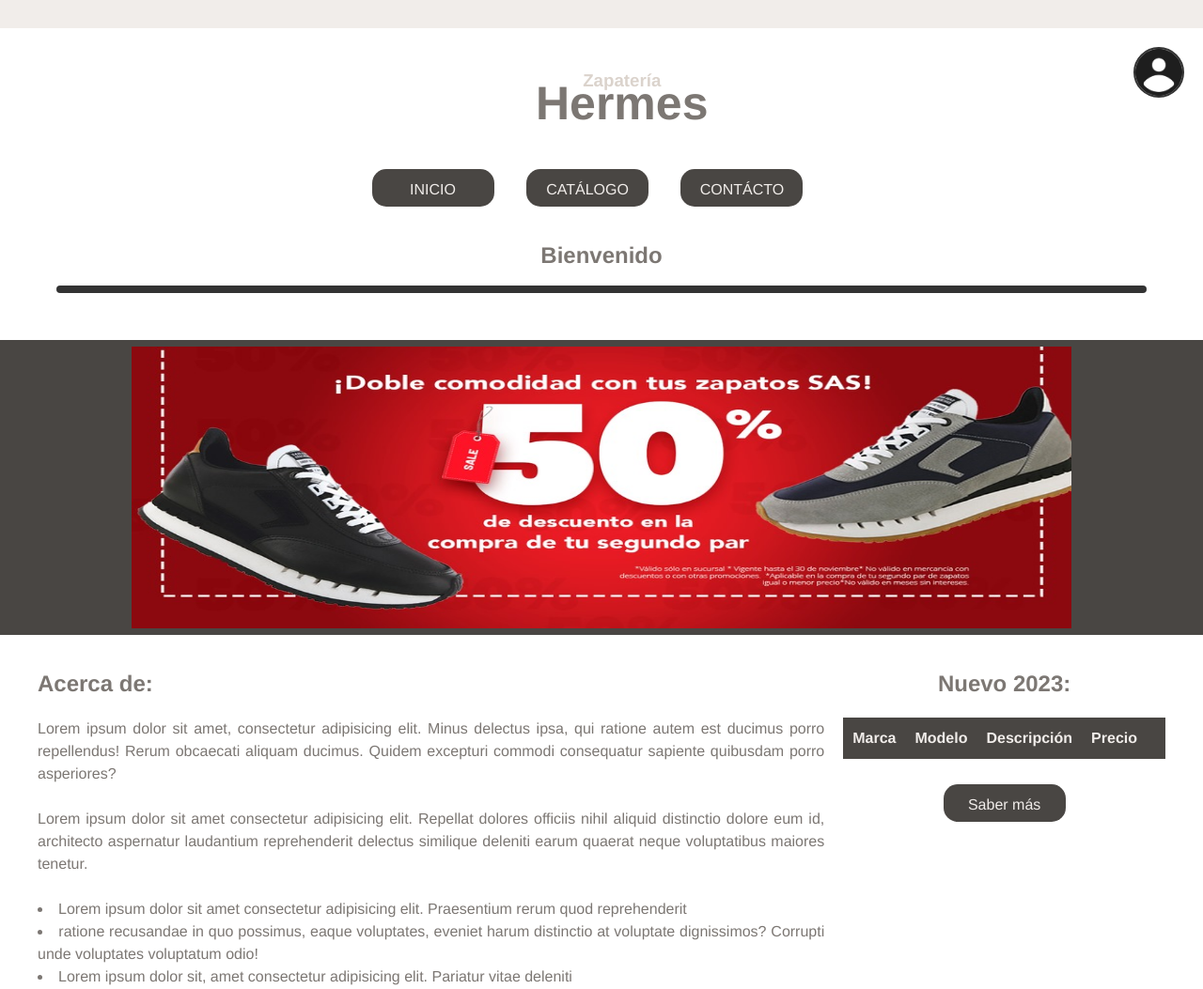
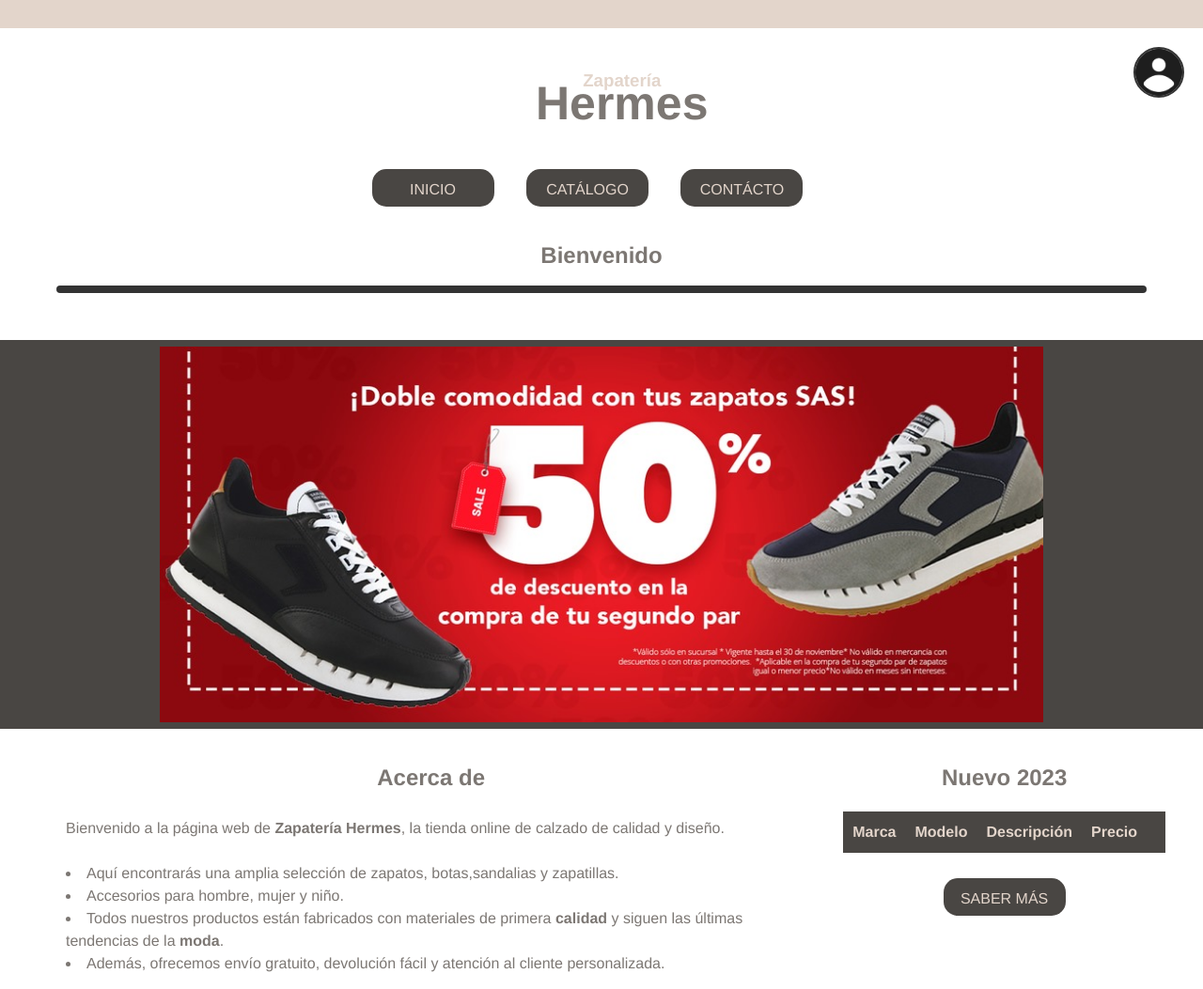
Before and after one commit to DenilsonNM/SISZAP1-HERMES, a PHP site: page / in a window 1280 px wide. Shown: the top 1053 px of the page at 94% size. Run offline with PHP 8.4, Linux system fonts and the light colour scheme; data that the repository does not hold is empty.

Commit message:
muchos cambios xD

```diff
--- a/enviarencargo.php
+++ b/enviarencargo.php
@@ -15,9 +15,9 @@
 
 <body>
   <div class="divtitulo">
-    <h2>Encargo Enviado</h2>
+    <h2>Correo Enviado</h2>
     <div class="lineanegra"></div>
-    <h3>En el transcurso del día su encargo será atendido. ¡Gracias por confiar en nosotros! <br> Que tenga un lindo día.
+    <h3>¡Gracias por confiar en nosotros! <br> Que tenga un lindo día.
     </h3>
 </body>
 
--- a/index.php
+++ b/index.php
@@ -19,26 +19,32 @@
   </div>
 
   <div class="ofertalogo">
-    <img src="images/ofetafondo.png" alt="" width="1000" height="300">
+    <div class="ofertaimg">
+      <!-- <img src="images/ofetafondo.png" alt="" width="1000" height="300"> -->
+    </div>
+
   </div>
 
   <div class="tablaten">
     <div class="acercade">
-      <h2>Acerca de:</h2>
-      <br>
-      <p>Lorem ipsum dolor sit amet, consectetur adipisicing elit. Minus delectus ipsa, qui ratione autem est ducimus porro repellendus! Rerum obcaecati aliquam ducimus. Quidem excepturi commodi consequatur sapiente quibusdam porro asperiores?
-        <br><br>
-        Lorem ipsum dolor sit amet consectetur adipisicing elit. Repellat dolores officiis nihil aliquid distinctio dolore eum id, architecto aspernatur laudantium reprehenderit delectus similique deleniti earum quaerat neque voluptatibus maiores tenetur.
-        <br><br>
-        <li>
-          Lorem ipsum dolor sit amet consectetur adipisicing elit. Praesentium rerum quod reprehenderit
-        </li>
-        <li> ratione recusandae in quo possimus, eaque voluptates, eveniet harum distinctio at voluptate dignissimos? Corrupti unde voluptates voluptatum odio!</li>
-        <li>Lorem ipsum dolor sit, amet consectetur adipisicing elit. Pariatur vitae deleniti</li>
-      </p>
+      <h2>Acerca de</h2>
+      <div class="acercade2">
+        <p>Bienvenido a la página web de <span>Zapatería Hermes</span>, la tienda online de calzado de calidad y diseño.
+          <br><br>
+          <li>Aquí encontrarás una amplia selección de zapatos, botas,sandalias y zapatillas.</li>
+          <li>Accesorios para hombre, mujer y niño.
+          </li>
+          <li>Todos nuestros productos están fabricados con materiales de primera <span>calidad</span> y siguen las últimas tendencias de la <span>moda</span>.
+          </li>
+          <li>Además, ofrecemos envío gratuito, devolución fácil y atención al cliente personalizada.
+          </li>
+          <br>
+          Nuestra misión es satisfacer las necesidades y expectativas de nuestros clientes, brindándoles una experiencia de compra cómoda, segura y agradable. Te invitamos a explorar nuestro <a href="catalogo.php">catálogo</a> y a <a href="encargo.php">contactarnos</a> si tienes alguna duda o sugerencia. Gracias por elegir Zapatería, tu tienda online de confianza.
+        </p>
+      </div>
     </div>
     <div class="tablalentes">
-      <h2>Nuevo 2023:</h2>
+      <h2>Nuevo 2023</h2>
       <br>
       <table class="tendencias">
         <tr>
@@ -70,13 +76,13 @@
         mysqli_free_result($resultado)
         ?>
       </table>
-      <a href="catalogo.php">Saber más</a>
+      <a href="catalogo.php">SABER MÁS</a>
     </div>
   </div>
   <div class="video">
     <iframe class="" width="100%" height="415" src="https://www.youtube.com/embed/FMmIvmbZ-6c?autoplay=1&mute=1&loop=1&controls=0&si=_7BIWBceVhFj-8o6" title="YouTube video player" frameborder="0" allow="autoplay; clipboard-write; encrypted-media; gyroscope; picture-in-picture; web-share; loop"></iframe>
     <br><br>
-    <h2>Entérate de lo ultimo en moda.</h2>
+    <h2>Entérate de lo ultimo en moda</h2>
   </div>
 
   <?php
--- a/login/altaprod.php
+++ b/login/altaprod.php
@@ -20,7 +20,7 @@
   <div class="formlogin">
     <form action="guardarprod.php" method="POST" enctype="multipart/form-data">
       <fieldset>
-        <img src="../images/lenteslogo.png" alt="loginlogo" width="60">
+        <img src="../images/zaplogo.png" alt="loginlogo" width="60">
         <br>
         <label for="marca">Marca:</label>
         <br>
@@ -52,7 +52,7 @@
         <br>
         <input type="number" id="stock" name="stock" required>
         <br><br>
-        <input class="formlogininput" type="submit" value="GUARDAR">
+        <input class="formlogininput" type="submit" value="GUARDAR" onclick="return confirm('¿Estás seguro de que desea continuar')">
       </fieldset>
     </form>
   </div>
--- a/style.css
+++ b/style.css
@@ -16,14 +16,14 @@
 /* include menu */
 
 .divtop {
-  background-color: #f1edea;
+  background-color: #e3d5cb;
   text-align: center;
   padding: 5px;
   color: #7c7773;
   height: 30px;
 }
 .logonom h3 {
-  color: #dbd3cc;
+  color: #e3d5cb;
 }
 .divtop2 {
   padding: 20px;
@@ -69,11 +69,12 @@
   text-decoration: none;
   width: 130px;
   height: 40px;
-  color: #f1edea;
+  color: #e3d5cb;
   background-color: #494643;
   border-radius: 15px;
   padding: 10px;
   margin-right: 30px;
+  font-weight: normal;
 }
 .usermenu a:hover {
   background-color: #7c7773;
@@ -90,11 +91,34 @@
 }
 
 /* index */
+
+@keyframes cambioImagen {
+  0%,
+  50% {
+    background-image: url("images/ofetafondo2.png");
+  }
+  51%,
+  100% {
+    background-image: url("images/ofetafondo.png");
+  }
+}
+
+.ofertaimg {
+  background-size: cover;
+  background-repeat: no-repeat;
+  height: 400px;
+  width: 940px;
+  animation: cambioImagen 10s infinite;
+}
+
 .ofertalogo {
-  padding-top: 7px;
-  text-align: center;
+  display: flex;
+  padding: 7px;
   background-color: #494643;
+  align-items: center;
+  justify-content: center;
 }
+
 .video {
   padding: 20px;
   text-align: center;
@@ -106,7 +130,16 @@
 }
 .acercade {
   padding: 10px;
-  text-align: justify;
+  text-align: center;
+}
+.acercade2 {
+  padding: 30px;
+  text-align: left;
+}
+.acercade2 span,
+a {
+  font-weight: bold;
+  color: #7c7773;
 }
 .tablalentes {
   text-align: center;
@@ -117,7 +150,7 @@
   font-weight: lighter;
   display: inline-block;
   text-decoration: none;
-  color: #f1edea;
+  color: #e3d5cb;
   background-color: #494643;
   border-radius: 15px;
   padding: 10px;
@@ -314,7 +346,7 @@
 }
 .tendencias th {
   background-color: #494643;
-  color: #f1edea;
+  color: #e3d5cb;
   padding: 10px;
 }
 .tendencias td {
```
Also changed, not shown: other parts of style.css (+17 -18 lines), login/altausu.php (+28 -23 lines), login/loginusuario.php (+5 -5 lines), images/Anotación 2023-12-01 115144.png (deleted), images/COACH.png (deleted), images/MICAHELKORS.png (deleted), images/loginlogo.png, images/logoadmin.png, images/ofetafondo2.png, images/zapato1.png (added), images/zapato2.png (renamed from images/XIKUCASUAL.png), images/zapato3.png (added), images/zapato4.png (renamed from images/RAYBAN.png), images/zaplogo.png, 3 other files.
